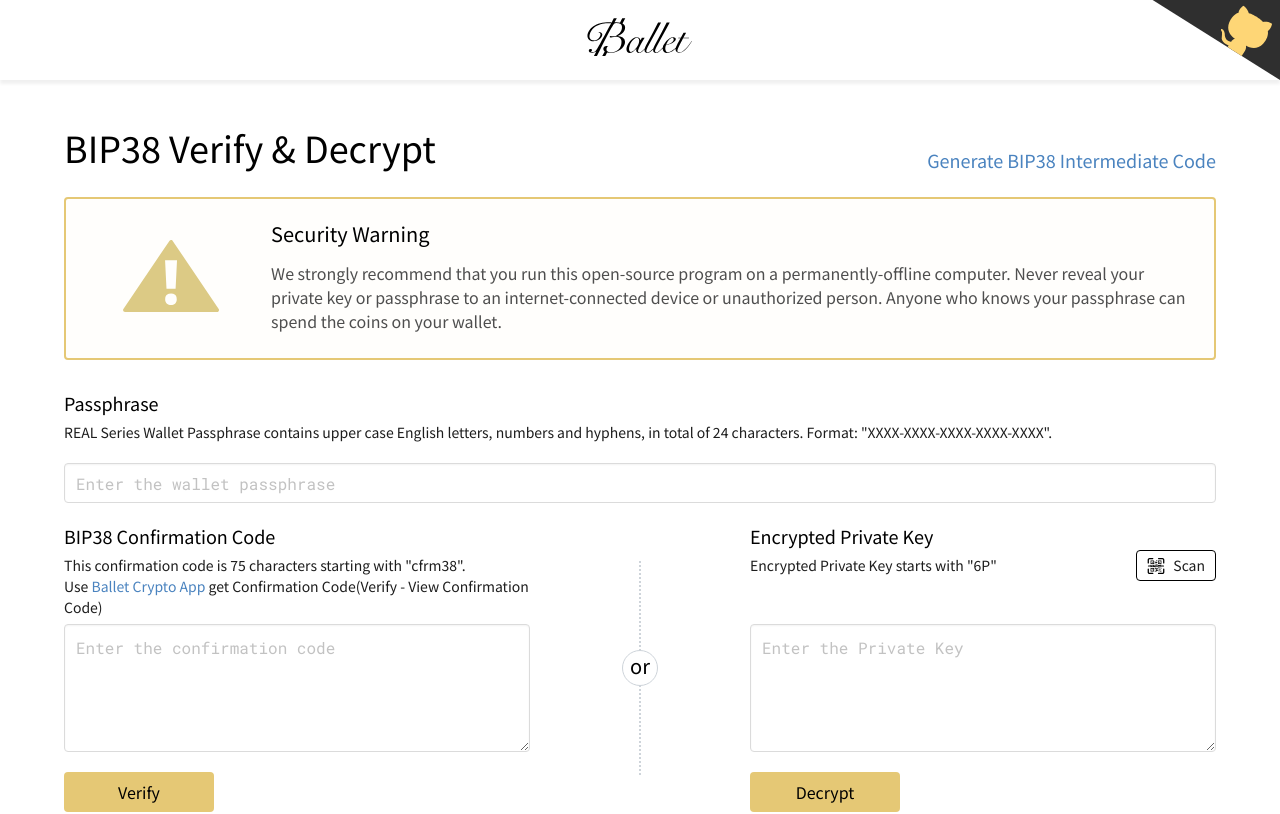
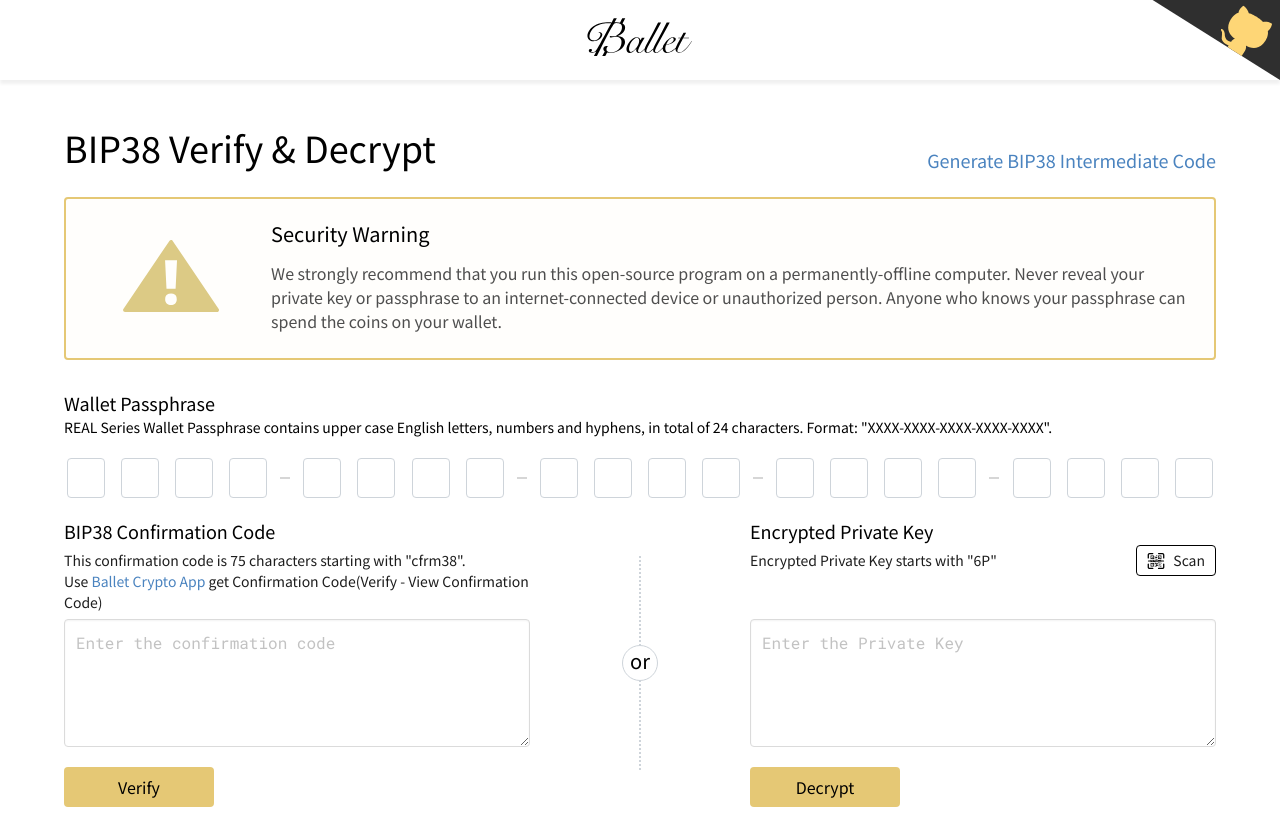
Before and after one commit to balletcrypto/evian, a React app: page / in a window 1280 px wide. Shown: the top 814 px of the page. Built offline with nearby package versions, Linux system fonts and the light colour scheme; what bitbox-sdk would draw is missing.

Commit message:
add select passphrase

```diff
--- a/src/App.js
+++ b/src/App.js
@@ -1,5 +1,4 @@
 import React, { useState, useRef } from 'react';
-
 import './App.scss';
 import { ReactComponent as CopyIcon } from './image/bit38_decode_copy.svg'
 import { ReactComponent as QrcodeIcon } from './image/bit38_decode_address.svg'
@@ -36,6 +35,8 @@
   const [epk, setEpk] = useState('')
   const [publicKeyHex, setPublicKeyHex] = useState('')
   const [privateKeyHex, setPrivateKeyHex] = useState('')
+  const [isShowRealPassphrase, setIsShowRealPassphrase] = useState(true)
+  const [passphraseInputCount, setPassphraseInputCount] = useState(Array.from(new Array(20).keys()).map(num => ''))
   // Address
   const [bitcoinSegwitAddress, setBitcoinSegwitAddress] = useState('')
   const [bitcoinLegacyAddress, setBitcoinLegacyAddress] = useState('')
@@ -356,11 +357,16 @@
       item.setAddressInputMethod(address)
     })
   }
-
+  const getPassphrase = () => {
+    if (isShowRealPassphrase) {
+      return formatRealPassphrase(passphraseInputCount)
+    }
+    return balletPassphrase
+  }
   const verifyConfirmationCode = async () => {
     setVerifyLoading(true)
     try {
-      const { valid, publicKeyHex } = await validateConfirmation(confirmationCode, balletPassphrase)
+      const { valid, publicKeyHex } = await validateConfirmation(confirmationCode, getPassphrase())
       if (valid) {
         setPublicKeyHex(publicKeyHex)
         setAddress(publicKeyHex)
@@ -376,13 +382,13 @@
     }
   }
   const decodePrivateKey = () => {
-    if (!balletPassphrase || !epk) {
+    if (!getPassphrase() || !epk) {
       alert("Please input Passphrase or Private Key")
     }
     setIsDecodeLoading(true)
     setTimeout(() => {
       try {
-        const { publicKeyHex, privateKeyHex, wif } = decryptEpkVcode(epk, balletPassphrase)
+        const { publicKeyHex, privateKeyHex, wif } = decryptEpkVcode(epk, getPassphrase())
         setIsDecodeLoading(false)
         setPublicKeyHex(publicKeyHex)
         setPrivateKeyHex(privateKeyHex)
@@ -473,7 +479,74 @@
       </div>
     )
   }
+  const formatRealPassphrase = (passphraseInputCount) => {
+    const realPassphrase = passphraseInputCount.slice()
+    realPassphrase.splice(4, 0, "-")
+    realPassphrase.splice(9, 0, "-")
+    realPassphrase.splice(14, 0, "-")
+    realPassphrase.splice(19, 0, "-")
+    return realPassphrase.join('').toUpperCase()
+  }
+  const InputItem = ({ inputIndex, value }) => {
+    const onKeyDown = (e) => {
+      if (e.keyCode === 8) {
+        if (!passphraseInputCount[e.target.dataset.id]) {
+          setTimeout(() => {
+            if (inputIndex > 0) {
+              setPassphraseInputCount(passphraseInputCount.map((item, index) => {
+                if ((inputIndex - 1) == index) {
+                  return ''
+                }
+                return item
+              }))
+              inputRefs[inputIndex - 1].current.focus()
+              inputRefs[inputIndex - 1].current.select()
+            }
+          }, 0);
+          return
+        }
+        setPassphraseInputCount(passphraseInputCount.map((item, index) => {
+          if (e.target.dataset.id == index) {
+            return ''
+          }
+          return item
+        }))
+        setTimeout(() => {
+          if (inputIndex > 0) {
+            inputRefs[inputIndex].current.focus()
+            inputRefs[inputIndex].current.select()
+          }
+        }, 0);
+      }
+    }
 
+    const onChange = (e) => {
+      setPassphraseInputCount(passphraseInputCount.map((item, index) => {
+        if (e.target.dataset.id == index) {
+          return e.target.value
+        }
+        return item
+      }))
+      setTimeout(() => {
+        if (inputIndex < 19) {
+          inputRefs[inputIndex + 1].current.focus()
+          inputRefs[inputIndex + 1].current.select()
+        }
+
+      }, 0);
+    }
+    return (
+      <input
+        data-id={inputIndex}
+        className="inputItem"
+        value={value}
+        onChange={(e) => {onChange(e)}}
+        ref={inputRefs[inputIndex]}
+        onKeyDown={(e) => {onKeyDown(e)}}
+        onFocus={(e) => { inputRefs[inputIndex].current.select() }}
+      />
+    )
+  }
   return (
     <div className="evian">
       <div className="content container">
@@ -483,17 +556,49 @@
           content="We strongly recommend that you run this open-source program on a permanently-offline computer. Never reveal your private key or passphrase to an internet-connected device or unauthorized person. Anyone who knows your passphrase can spend the coins on your wallet."
         />
         <div className="passphrase">
-          <div className="passphrase__title commonTitle">
-            Passphrase
+          <div className="passphrase__title commonTitle ">
+            Wallet Passphrase
+            <div>REAL Series Wallet Passphrase contains upper case English letters, numbers and hyphens, in total of 24 characters. Format: "XXXX-XXXX-XXXX-XXXX-XXXX".</div>
+            {/* <div onClick={() => setIsShowRealPassphrase(!isShowRealPassphrase)}>Switch to {!isShowRealPassphrase ? 'REAL' : 'PRO'} Series Wallet Passphrase</div> */}
           </div>
-          <div className="commonDescription">REAL Series Wallet Passphrase contains upper case English letters, numbers and hyphens, in total of 24 characters. Format: "XXXX-XXXX-XXXX-XXXX-XXXX".</div>
           <div className="passphrase__input">
+            <div className="passphrase__real">
+              {passphraseInputCount.map((item, index) => {
+                return (
+                  <>
+                    <InputItem
+                      key={index}
+                      inputIndex={index}
+                      value={item}
+                    />
+                    {!((index + 1) % 4) && (index + 1 < 17) ? (<div className="symbolInput"></div>) : ''}
+                  </>
+                )
+              })}
+            </div>
+            {/* {isShowRealPassphrase ? (
+            <div className="passphrase__real">
+              {passphraseInputCount.map((item, index) => {
+                return (
+                  <>
+                    <InputItem
+                      key={index}
+                      inputIndex={index}
+                      value={item}
+                    />
+                    {!((index + 1) % 4) && (index + 1 < 17) ? (<div className="symbolInput">-</div>) : ''}
+                  </>
+                )
+              })}
+            </div>
+            ) : (
             <input
               className="input"
               placeholder="Enter the wallet passphrase"
               value={balletPassphrase}
               onChange={(e) => setBalletPassphrase(e.target.value)}
             />
+            )} */}
           </div>
         </div>
         <div className="columns is-vcentered inputContent is-desktop">
--- a/src/App.scss
+++ b/src/App.scss
@@ -1,5 +1,3 @@
-
-
 .content {
   margin-top: 40px;
   @media(max-width: 768px) {
@@ -16,9 +14,17 @@
 }
 .passphrase {
   // margin-top: 40px;
-  &__title {
+  &__real {
     display: flex;
     justify-content: space-between;
+  }
+  &__title {
+    &> div {
+      font-size: 14px;
+      // color: #4a83bf;
+      // text-decoration: underline;
+      // cursor: pointer;
+    }
   }
   .resetContent {
     cursor: pointer;
@@ -159,6 +165,7 @@
 }
 
 .symbolInput {
+  position: relative;
   width: 10px;
   border: none;
   margin-right: 0px;
@@ -166,6 +173,16 @@
   text-align: center;
   display: flex;
   justify-content: center;
+  &:before {
+    content: '';
+    position: absolute;
+    top: 50%;
+    left: 50%;
+    transform: translate(-50%, -50%);
+    width: 10px;
+    height: 2px;
+    background: #d6d6d6;
+  }
   @media(max-width: 768px) {
     align-items: center;
     font-size: 16px;
--- a/src/utils/cryptojs-lib/bip38.js
+++ b/src/utils/cryptojs-lib/bip38.js
@@ -15,8 +15,8 @@
 }
 
 export function decryptEpkVcode(epk, vcode) {
-  const { privateKey } = decrypt(epk, vcode)
-  const ecPair = ECPair.fromPrivateKey(privateKey)
+  const { privateKey, compressed } = decrypt(epk, vcode)
+  const ecPair = ECPair.fromPrivateKey(privateKey, { compressed })
 
   const publicKeyHex = ecPair.publicKey.toString('hex')
   const privateKeyHex = privateKey.toString('hex')
@@ -38,7 +38,6 @@
   const pubkey = Buffer.from(publicKeyHex, 'hex')
   const { address } = payments.p2pkh({pubkey})
   const checksum = doubleSha256(address)
-
   if (checksum[0] !== epkHex[3] || checksum[1] !== epkHex[4] || checksum[2] !== epkHex[5] || checksum[3] !== epkHex[6]) {
     return false
   } else {
```
Also changed, not shown: src/utils/cryptojs-lib/test/epk_test.js (added, +27 -0 lines).
